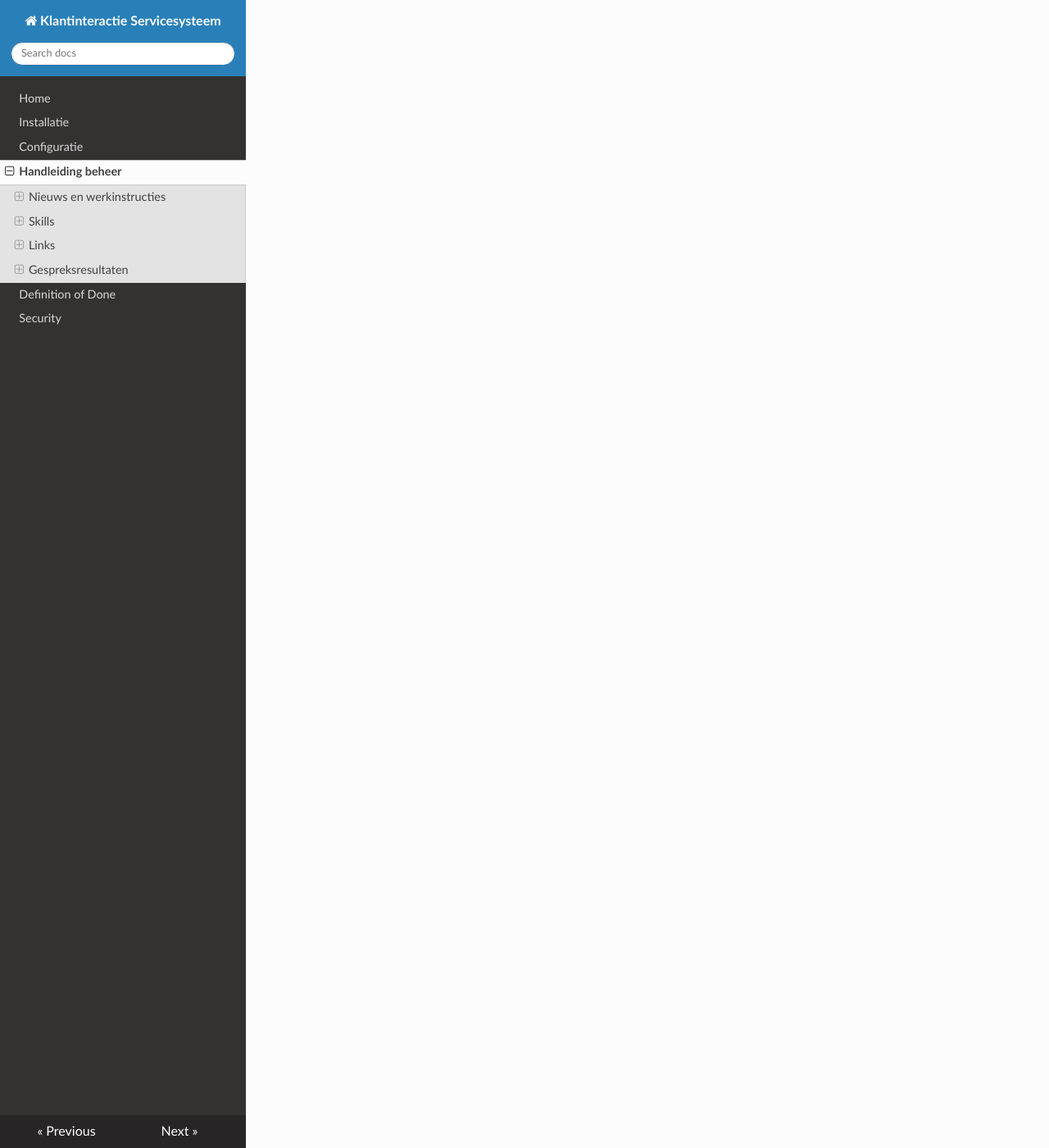
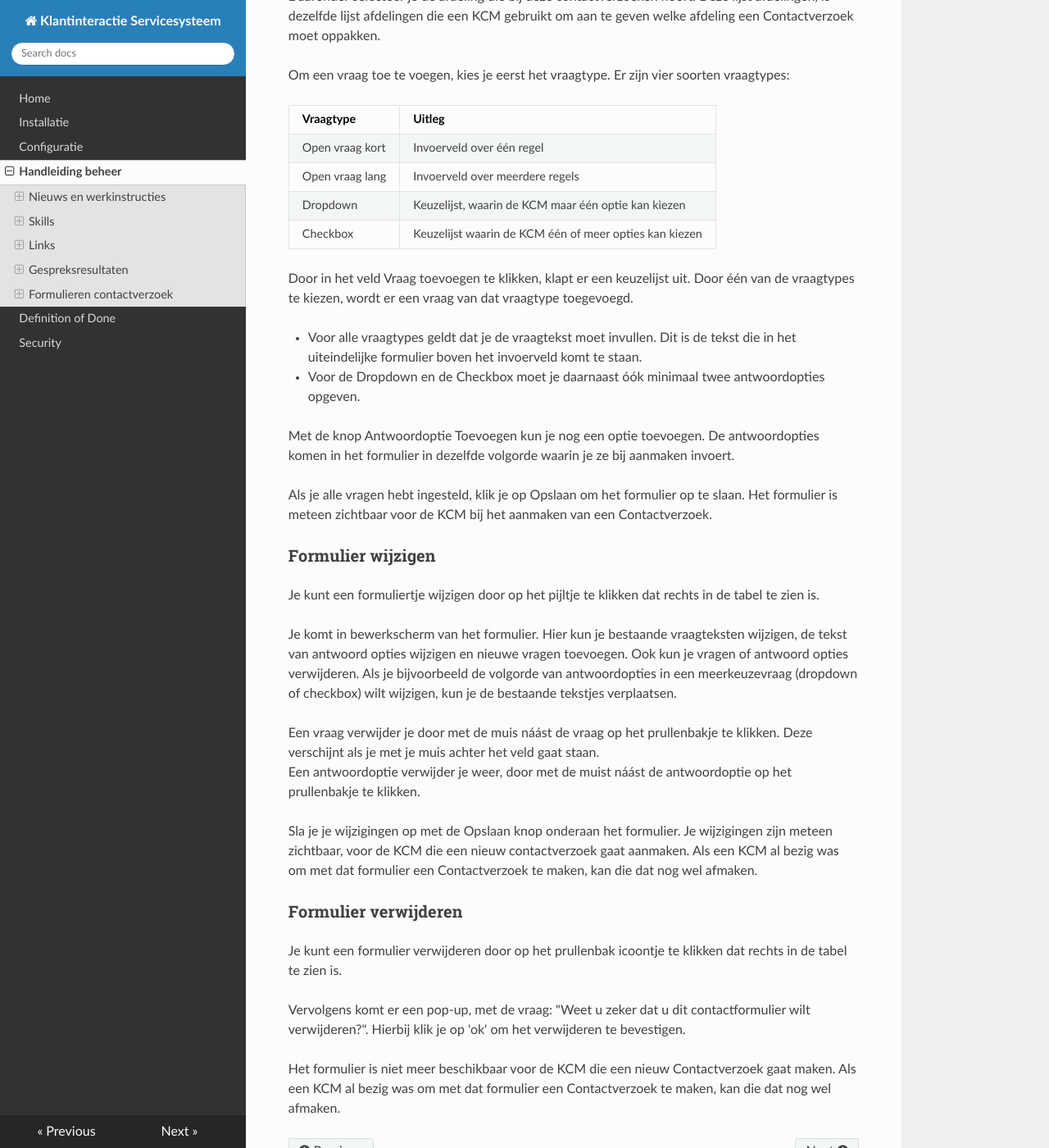
Before and after one commit to Klantinteractie-Servicesysteem/.github, an MkDocs documentation site: the page built from docs/MANUAL.md, in a window 1280 px wide and 1400 px high, scrolled down 14830 px. Shown: the whole window at 82% size. Built offline with MkDocs 1.6.1, drawn with Linux system fonts in a browser that asks for light colours; nearby versions of some CDN libraries; some of the changed text lies outside the part shown.

Commit message:
Update MANUAL.md
Beheer Contactverzoekformuliertjes toegevoegd

```diff
--- a/docs/MANUAL.md
+++ b/docs/MANUAL.md
@@ -207,3 +207,62 @@ Een gespreksresultaat kan je verwijderen door op het prullenbak icoontje te klik
 Vervolgens komt er een pop-up, met de vraag: "Weet u zeker dat u dit gespreksresultaat wilt verwijderen?". Hierbij klik je op 'ok'
 
 ![image](https://github.com/Klantinteractie-Servicesysteem/.github/blob/main/docs/images/Gespreksresultaten-beheer-verwijderen-popup.jpg)
+
+
+## Formulieren contactverzoek
+Bij ‘Formulieren contactverzoek’ kan een beheerder van KISS formuliertjes aanmaken, die kunnen worden gebruikt in Contactverzoeken. Het zijn eenvoudige formuliertjes, die een aantal extra vragen bevatten, waarmee je de KCM ondersteunt om al zoveel mogelijk relevante informatie mee geeft met het Contactverzoek. Dit zijn dus aanvullende vragen, op de vaste Contactverzoek-velden.
+
+Met de Vaste Contactverzoek velden geeft een KCM aan:
+
+1.	Voor wie het Contactverzoek is: een afdeling, een groep of een medewerker
+2.	Een omschrijving waarover het gaat: dit is een toelichtingenveld waar informatie in staat, die alléén voor de collega is.
+3.	Met wie men contact moet opnemen: naam en contactgegevens van degene die teruggebeld (of teruggemaild, etc.) moet worden.
+
+Met een Contactverzoekformuliertje (of Vragensets) kan een KCM door een onderwerp te kiezen mee vragen stellen aan de klant, en zo een completer Contactverzoek invullen. Bijvoorbeeld: gaat een contactverzoek over een Parkeerbon? Dan is het handig om het nummer van de parkeerbon ook mee te geven. De klant voor wie het Contactverzoek wordt gemaakt, heeft dat meestal al bij de hand als hij contact opneemt met de gemeente.
+
+Bij beheer kun je deze formuliertjes aanmaken en beheren.
+In het overzicht zie je de titel van het Contactverzoek, en de afdeling voor wie dit contactverzoek zou zijn. `
+
+
+### Formulier toevoegen
+Voeg een nieuw formulier toe door rechts bovenaan op de "Toevoegen" te drukken.
+
+In het volgende scherm moet je de Titel van het formulier opgeven. Deze titel beschrijft het onderwerp van het contactverzoek. Bijvoorbeeld: WMO, of Vraag voor Werk en inkomen.
+Daaronder selecteer je de afdeling die bij deze contactverzoeken hoort. Deze lijst afdelingen, is dezelfde lijst afdelingen die een KCM gebruikt om aan te geven welke afdeling een Contactverzoek moet oppakken.
+
+Om een vraag toe te voegen, kies je eerst het vraagtype. Er zijn vier soorten vraagtypes:
+
+| Vraagtype | Uitleg |
+|---|---|
+| Open vraag kort	| Invoerveld over één regel	 |
+| Open vraag lang	| Invoerveld over meerdere regels |
+| Dropdown	| Keuzelijst, waarin de KCM maar één optie kan kiezen	 |
+| Checkbox	| Keuzelijst waarin de KCM één of meer opties kan kiezen	|
+
+Door in het veld Vraag toevoegen te klikken, klapt er een keuzelijst uit. Door één van de vraagtypes te kiezen, wordt er een vraag van dat vraagtype toegevoegd.
+
+- Voor alle vraagtypes geldt dat je de vraagtekst moet invullen. Dit is de tekst die in het uiteindelijke formulier boven het invoerveld komt te staan.
+- Voor de Dropdown en de Checkbox moet je daarnaast óók minimaal twee antwoordopties opgeven.
+
+Met de knop Antwoordoptie Toevoegen kun je nog een optie toevoegen. De antwoordopties komen in het formulier in dezelfde volgorde waarin je ze bij aanmaken invoert.
+
+
+Als je alle vragen hebt ingesteld, klik je op Opslaan om het formulier op te slaan. Het formulier is meteen zichtbaar voor de KCM bij het aanmaken van een Contactverzoek.
+
+### Formulier wijzigen
+Je kunt een formuliertje  wijzigen door op het pijltje te klikken dat rechts in de tabel te zien is.
+
+Je komt in bewerkscherm van het formulier. Hier kun je bestaande vraagteksten wijzigen, de tekst van antwoord opties wijzigen en nieuwe vragen toevoegen. Ook kun je vragen of antwoord opties verwijderen.
+Als je bijvoorbeeld de volgorde van antwoordopties in een meerkeuzevraag (dropdown of checkbox) wilt wijzigen, kun je de bestaande tekstjes verplaatsen.
+
+Een vraag verwijder je door met de muis náást de vraag op het prullenbakje te klikken. Deze verschijnt als je met je muis achter het veld gaat staan.
+Een antwoordoptie verwijder je weer, door met de muist náást de antwoordoptie op het prullenbakje te klikken.
+
+Sla je je wijzigingen op met de Opslaan knop onderaan het formulier. Je wijzigingen zijn meteen zichtbaar, voor de KCM die een nieuw contactverzoek gaat aanmaken. Als een KCM al bezig was om met dat formulier een Contactverzoek te maken, kan die dat nog wel afmaken.
+
+### Formulier verwijderen
+Je kunt een formulier verwijderen door op het prullenbak icoontje te klikken dat rechts in de tabel te zien is.
+
+Vervolgens komt er een pop-up, met de vraag: "Weet u zeker dat u dit contactformulier wilt verwijderen?". Hierbij klik je op 'ok' om het verwijderen te bevestigen.
+
+Het formulier is niet meer beschikbaar voor de KCM die een nieuw Contactverzoek gaat maken. Als een KCM al bezig was om met dat formulier een Contactverzoek te maken, kan die dat nog wel afmaken.
```
